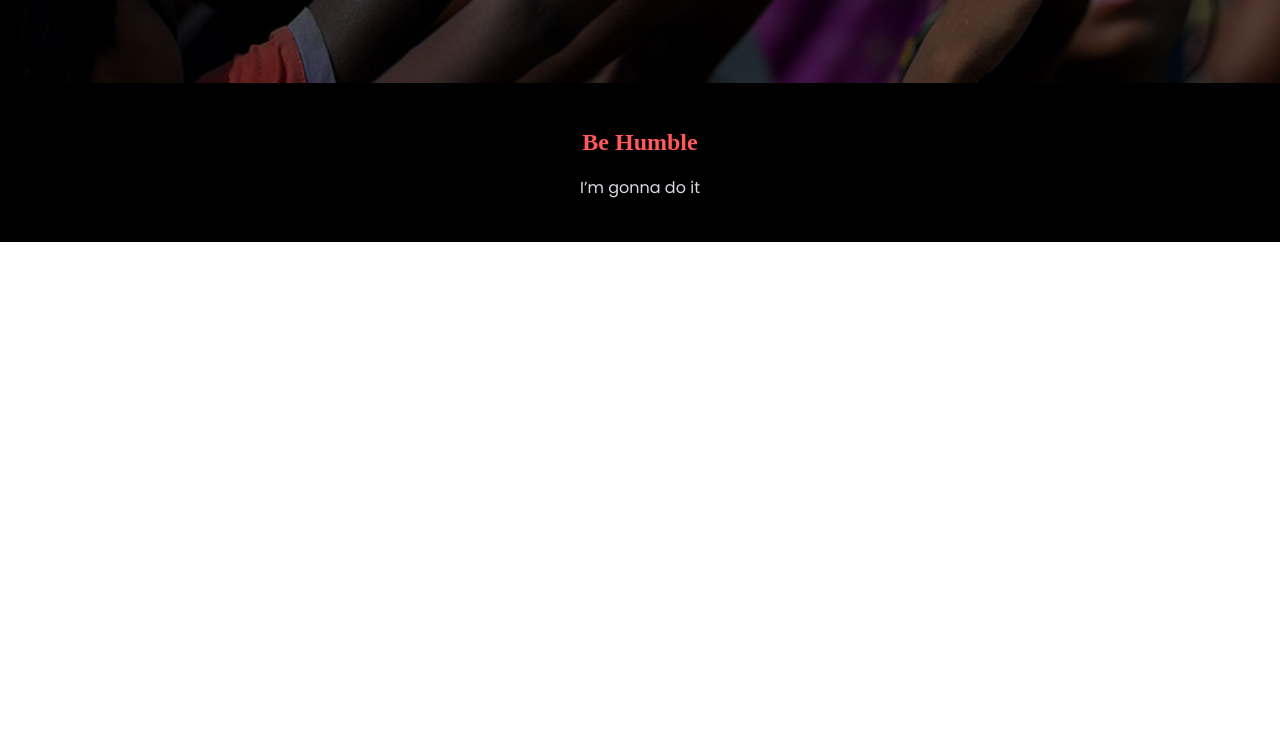
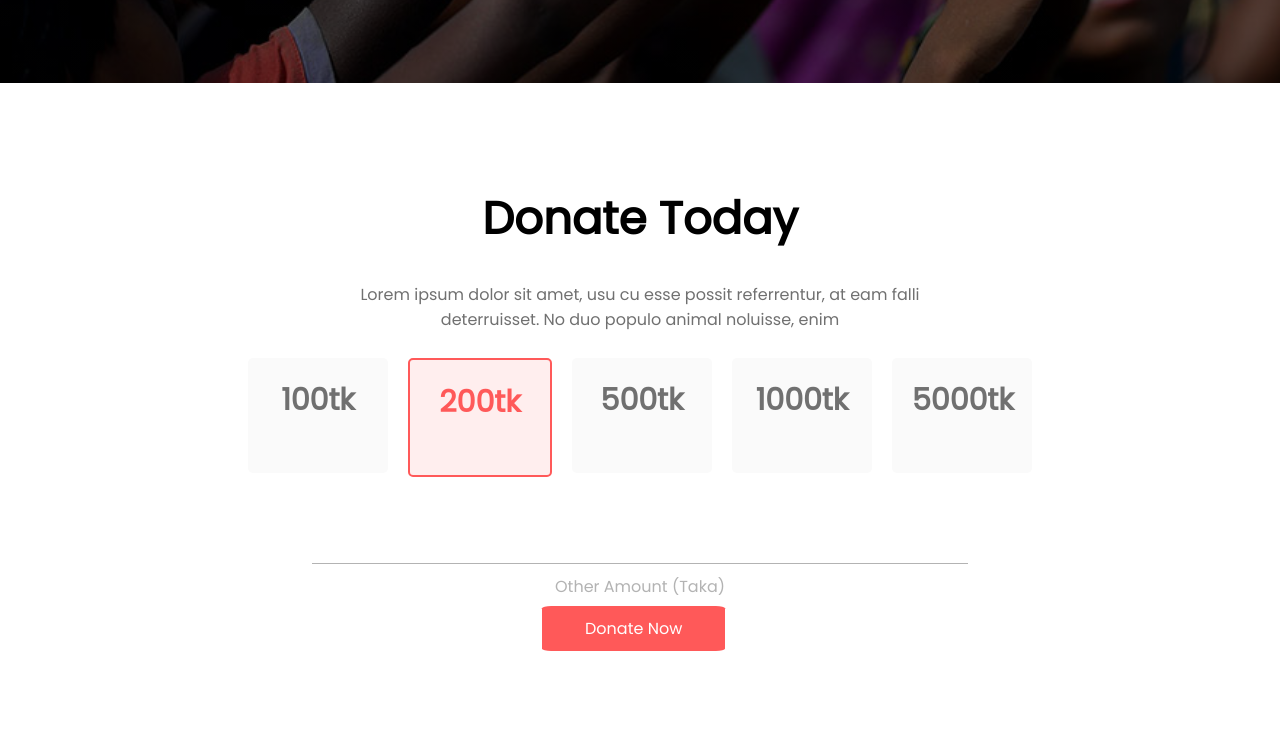
Before and after one commit to IttehadZumar/donation-project, a plain HTML site: page index.html in a window 1280 px wide. Shown: the part 717-1467 px from the top of the page. Before the commit the page ends 959 px from the top, so only its background shows below. Drawn offline with Linux system fonts and the light colour scheme.

Commit message:
first,second section and footer

```diff
--- a/index.html
+++ b/index.html
@@ -5,24 +5,47 @@
     <meta http-equiv="X-UA-Compatible" content="IE=edge">
     <meta name="viewport" content="width=device-width, initial-scale=1.0">
     <title>Donation Project</title>
+
     <link rel="preconnect" href="https://fonts.googleapis.com">
     <link rel="preconnect" href="https://fonts.gstatic.com" crossorigin>
     <link href="https://fonts.googleapis.com/css2?family=Inter&family=Montserrat&family=Poppins&display=swap" rel="stylesheet">
+
+    <link rel="preconnect" href="https://fonts.googleapis.com">
+    <link rel="preconnect" href="https://fonts.gstatic.com" crossorigin>
+    <link href="https://fonts.googleapis.com/css2?family=Inter&family=Lobster&family=Montserrat&family=Poppins&display=swap" rel="stylesheet">
+
     <link rel="stylesheet" href="style.css">
 </head>
 
 <body>
         <div class="top-banner">
-            <h1>Let’s Help Those Who Are
-               <span> More In Need</span></h1>
+            <h1>Let’s Help Those Who Are More In Need</h1>
             <p id="top-banner-paragraph">Lorem ipsum dolor sit amet, usu cu esse possit referrentur, at eam falli
                 deterruisset. No duo populo animal noluisse, enim</p>
-            <a target="_blank" href="">Donate Now</a>
-
+                <a target="_blank" href="">Donate Now</a>
         </div>
 
-        <div>
 
+        <div class="second-section">
+            <h2>Donate Today</h2>
+            <p id="second-sec-paragraph">Lorem ipsum dolor sit amet, usu cu esse possit referrentur, at eam falli deterruisset. No duo populo animal noluisse, enim</p>
+
+            <div class="money-amount">
+                <div>100tk</div>
+                <div id="two-hundred">200tk</div>
+                <div>500tk</div>
+                <div>1000tk</div>
+                <div>5000tk</div>
+            </div>
+
+            <div class="form">
+                <div>
+                    <input type="text" name="">
+                    <span class="amount">Other Amount (Taka)</span>
+                </div>
+                <a id="second-anchor" target="_blank" href="">Donate Now</a>
+
+            </div>
         </div>
 
 
--- a/style.css
+++ b/style.css
@@ -10,24 +10,29 @@ h1{
     padding: 0px 150px 0px 150px;
     text-align: center;
 }
+h2{
+    margin-top: 8%;
+    margin-bottom: 1%;
+    font-size: 45px;
+    text-align: center;
+}
 p{
     font-weight: 400px;
-}
-#top-banner-paragraph{
-    color: #ffff;
+    text-align: center;
 }
 a{
     text-align: center;
     text-decoration: none;
     background-color: #ff5959;
-    border-radius: 10%;
+    border-radius: 5%;
     color: #ffff;
     padding: 10px;
+}
 
 
-}
+
+
 .top-banner{
-
     background:linear-gradient(rgba(0,0,0,0.6), rgba(0,0,0,0.6)), url(images/donation13.jpg);
     background-size: cover;
     background-position: center;
@@ -37,16 +42,89 @@ a{
     justify-content: center;
     align-items: center;
 }
+.second-section{
+    display: flex;
+    flex-direction: column;
+    justify-content: center;
+    align-items: center;
+}
+.money-amount{
+    display: flex;
+}
+.money-amount div{
+    background-color: #fafafa;
+    width: 100px;
+    height: 75px;
+    border-radius: 5px;
+    font-weight: 700;
+    font-size: 30px;
+    color: #707070;
+    margin: 10px;
+    padding: 20px;
+    text-align: center;
+}
+.form div{
+    display: flex;
+    align-items: center;
+    flex-direction: column;
+    color: #b3b3b3;
+    border: none;
+    margin-top: 45px;
+
+}
+.form input{
+    border: none;
+    margin-bottom: 10px;
+    border-bottom: 1px solid #b3b3b3;
+    width: 200%;
+    text-align: center;
+    font-size: 25px;
+
+}
 
 .footer{
     background-color: black;
-    padding: 2%;
+    padding-bottom: 20px;
+}
+
+
+
+
+#top-banner-paragraph{
+    color: #ffff;
+    padding: 0px 320px 0px 320px;
+}
+#second-sec-paragraph{
+    color: #707070;
+    padding: 0 25% ;
+}
+#two-hundred{
+    border: 2px solid #ff5959;
+    color: #ff5959;
+    background-color: #ffeeee;
+
+}
+#other-amount{
+    color: #b3b3b3;
+    margin-top: 45px;
+}
+#second-anchor{
+    width: 50%;
+    margin-left: 20%;
+    padding-left: 50%;
+    display: flex;
+    margin-top: 2%;
     text-align: center;
+    padding: 10px 10px;
+    flex-direction: row;
+    justify-content: center;
+    align-items: center;
 
 }
 #footer-heading{
     color:#ff5959;
     font-family: Lobster;
+    padding-top: 45px;
 }
 #footer-paragraph{
     color: #D9DBE1;
```
